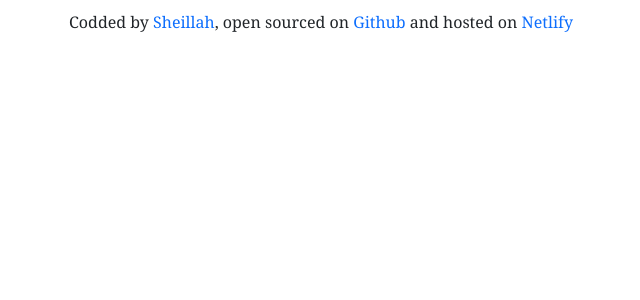
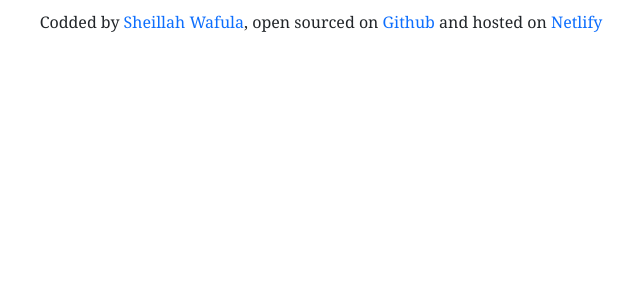
Before and after one commit to Sheillah27/react-weather1, a React (Create React App) app: page / in a window 1280 px wide. Shown: the top 300 px of the page, without its empty margins (319-959 px from the left). Built offline with nearby package versions, Linux system fonts and the light colour scheme; no server answers.

Commit message:
Update App.js

```diff
--- a/src/App.js
+++ b/src/App.js
@@ -12,7 +12,7 @@ function App() {
             target="blank"
           >
             {" "}
-            Sheillah
+            Sheillah Wafula
           </a>
           , open sourced on
           <a
```
